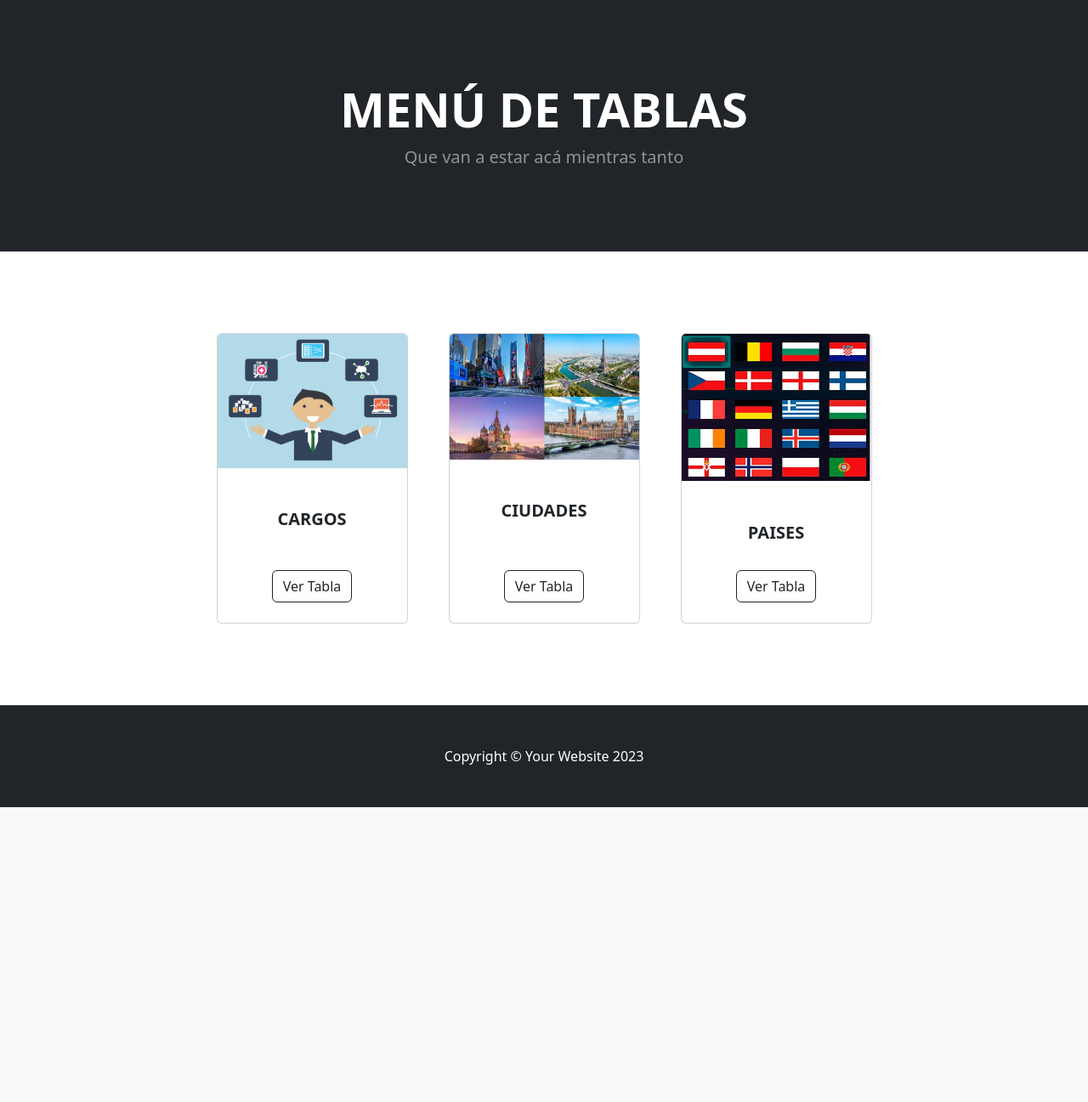
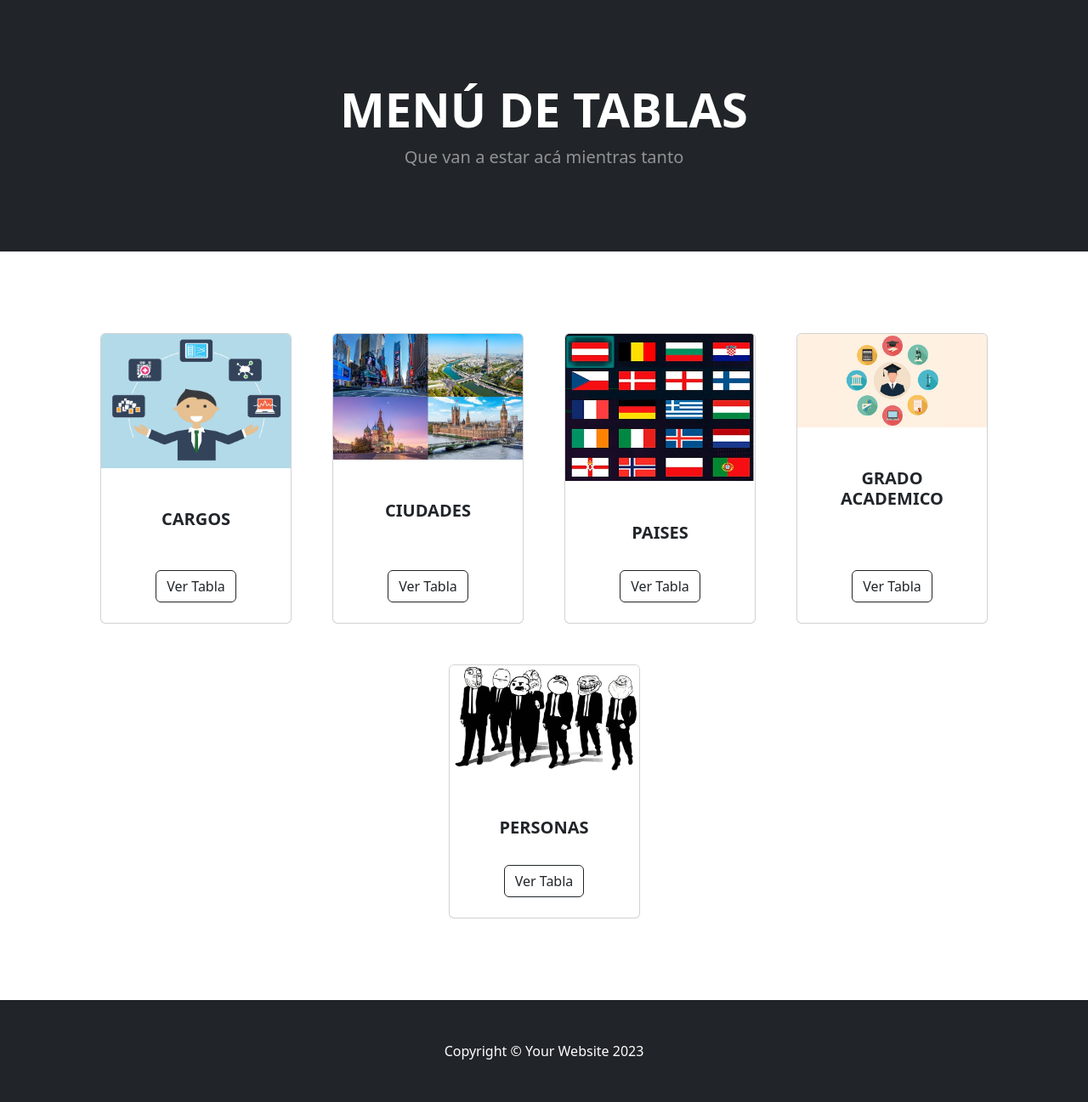
Before and after one commit to Avshin/cansado-master-crud, a Flask app: page /tablas in a window 1280 px wide. Shown: the part 57-1354 px from the top of the page at 85% size. Before the commit the page ends 1007 px from the top, so only its background shows below. Run offline with Flask 3, Linux system fonts and the light colour scheme; some libraries are stand-ins or nearby versions.

Commit message:
vista menu tablas

```diff
--- a/app.py
+++ b/app.py
@@ -146,34 +146,36 @@ def save_personas():
     txtciudad = request.form['txtciudad']
     txtpais = request.form['txtpais']
     guardado = False
-    if txtcedula != None and len(txtcedula.strip()) > 0:
-        guardado = pedao.insertPersonas(txtcedula.strip().upper())
+    if txtcedula and txtnombre and txtapellido and txtfecha and txtdireccion and txttelefono and txtciudad and txtpais != None and len(txtcedula.strip()) > 0:
+        guardado = pedao.insertPersonas(txtcedula.strip().upper(), txtnombre.strip().upper(),
+                                        txtapellido.strip().upper(), txtfecha.strip().upper(), txtdireccion.strip().upper(), txttelefono.strip().upper(),
+                                        txtciudad.strip().upper(), txtpais.strip().upper())
 
-    if txtnombre != None and len(txtnombre.strip()) > 0:
-        guardado = pedao.insertPersonas(txtnombre.strip().upper())
+    #if txtnombre != None and len(txtnombre.strip()) > 0:
+     #   guardado = pedao.insertPersonas(txtnombre.strip().upper())
 
-    if txtapellido != None and len(txtapellido.strip()) > 0:
-        guardado = pedao.insertPersonas(txtapellido.strip().upper())
+    #if txtapellido != None and len(txtapellido.strip()) > 0:
+     #   guardado = pedao.insertPersonas(txtapellido.strip().upper())
 
-    if txtfecha != None and len(txtfecha.strip()) > 0:
-        guardado = pedao.insertPersonas(txtfecha.strip())
+    #if txtfecha != None and len(txtfecha.strip()) > 0:
+    #    guardado = pedao.insertPersonas(txtfecha.strip())
 
-    if txtdireccion != None and len(txtdireccion.strip()) > 0:
-        guardado = pedao.insertPersonas(txtdireccion.strip())
+    #if txtdireccion != None and len(txtdireccion.strip()) > 0:
+    #    guardado = pedao.insertPersonas(txtdireccion.strip())
 
-    if txttelefono != None and len(txttelefono.strip()) > 0:
-        guardado = pedao.insertPersonas(txttelefono.strip())
+   # if txttelefono != None and len(txttelefono.strip()) > 0:
+    #    guardado = pedao.insertPersonas(txttelefono.strip())
 
-    if txtciudad != None and len(txtciudad.strip()) > 0:
-        guardado = pedao.insertPersonas(txtciudad.strip())
+   # if txtciudad != None and len(txtciudad.strip()) > 0:
+    #    guardado = pedao.insertPersonas(txtciudad.strip())
 
-    if txtpais != None and len(txtpais.strip()) > 0:
-        guardado = pedao.insertPersonas(txtpais.strip())
+  #  if txtpais != None and len(txtpais.strip()) > 0:
+   #     guardado = pedao.insertPersonas(txtpais.strip())
 
     if guardado:
         return redirect(url_for('personas'))
     else:
-        return redirect(url_for('add-personas'))
+        return redirect(url_for('add_personas'))
 
 
 
--- a/referenciales/personas/PersonasDAO.py
+++ b/referenciales/personas/PersonasDAO.py
@@ -78,7 +78,7 @@ class personasDAO:
                 INSERT INTO public.personas(
             id_persona, cin_persona, nombre_persona, apellido_persona, fechanac_persona,
             direcc_persona, tel_persona, id_ciudad, id_pais)
-            VALUES (%s, %s, %s, %s, %s, %s, %s, %s, %s);
+            VALUES (%s, %s, %s, %s, %s, %s, %s, %s);
         """
         conexion=Conexion()
         con = conexion.getConexion()
--- a/templates/Vista_tablas/index.html
+++ b/templates/Vista_tablas/index.html
@@ -121,6 +121,49 @@
                         </div>
                     </div>
 
+                    <div class="col mb-5">
+                        <div class="card h-100">
+                            <!-- Product image-->
+                            <img class="card-img-top" src="{{url_for('static', filename='imagenes/GRADO.jpg')}}" alt="..." />
+
+                            <!-- Product details-->
+                            <div class="card-body p-4">
+                                <div class="text-center">
+                                    <!-- Product name-->
+                                    <br>
+                                    <h5 class="fw-bolder">GRADO ACADEMICO</h5>
+                                    <!-- Product price-->
+                                </div>
+                            </div>
+                            <!-- Product actions-->
+                            <div class="card-footer p-4 pt-0 border-top-0 bg-transparent">
+                                <div class="text-center"><a class="btn btn-outline-dark mt-auto" href="{{url_for('grados')}}">Ver Tabla</a></div>
+                            </div>
+                        </div>
+                    </div>
+
+
+                    <div class="col mb-5">
+                        <div class="card h-100">
+                            <!-- Product image-->
+                            <img class="card-img-top" src="{{url_for('static', filename='imagenes/PERSONAS.jpg')}}" alt="..." />
+
+                            <!-- Product details-->
+                            <div class="card-body p-4">
+                                <div class="text-center">
+                                    <!-- Product name-->
+                                    <br>
+                                    <h5 class="fw-bolder">PERSONAS</h5>
+                                    <!-- Product price-->
+                                </div>
+                            </div>
+                            <!-- Product actions-->
+                            <div class="card-footer p-4 pt-0 border-top-0 bg-transparent">
+                                <div class="text-center"><a class="btn btn-outline-dark mt-auto" href="{{url_for('personas')}}">Ver Tabla</a></div>
+                            </div>
+                        </div>
+                    </div>
+
 
 
 
```
Also changed, not shown: static/imagenes/GRADO.jpg (added), static/imagenes/PERSONAS.jpg (added).
